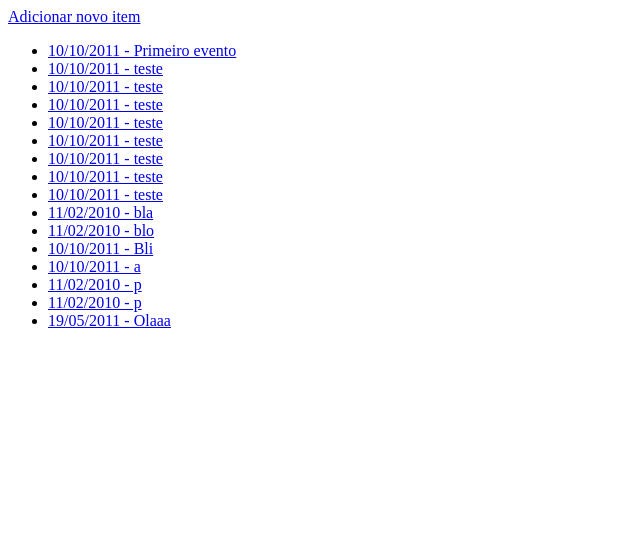
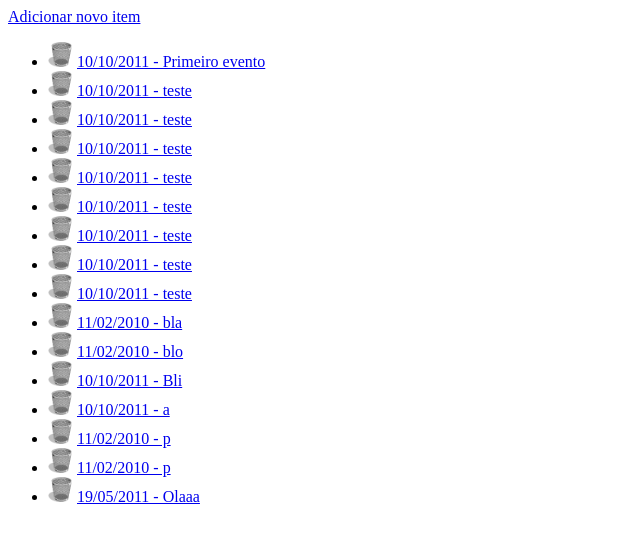
Before and after one commit to flavianmissi/Agenda-de-Eventos, a Django app: template templates/lista.html in a window 1280 px wide. Shown: the top 543 px of the page, without its empty margins (0-640 px from the left). Run offline with Django 3.2, Linux system fonts and the light colour scheme; the template is opened without the code that fills it: values that come from a table or form of the project are taken from there, others are empty; data comes from the database, SQL or seed files in the repository; parts of the project's set-up code (start-up, migrations or seed data) failed here and were passed over.

Commit message:
Added trash icon to template

```diff
--- a/templates/lista.html
+++ b/templates/lista.html
@@ -15,6 +15,7 @@
 <ul>
 {% for item in lista_itens %}
     <li>
+        <a href="/remove/{{ item.id }}"><img src="/site_media/img/trash.png" width="25" height="25" /></a>
         <a href="/item/{{ item.id }}">
             {{ item.data|date:'d/m/Y' }} - {{ item.titulo }}
         </a>
```
